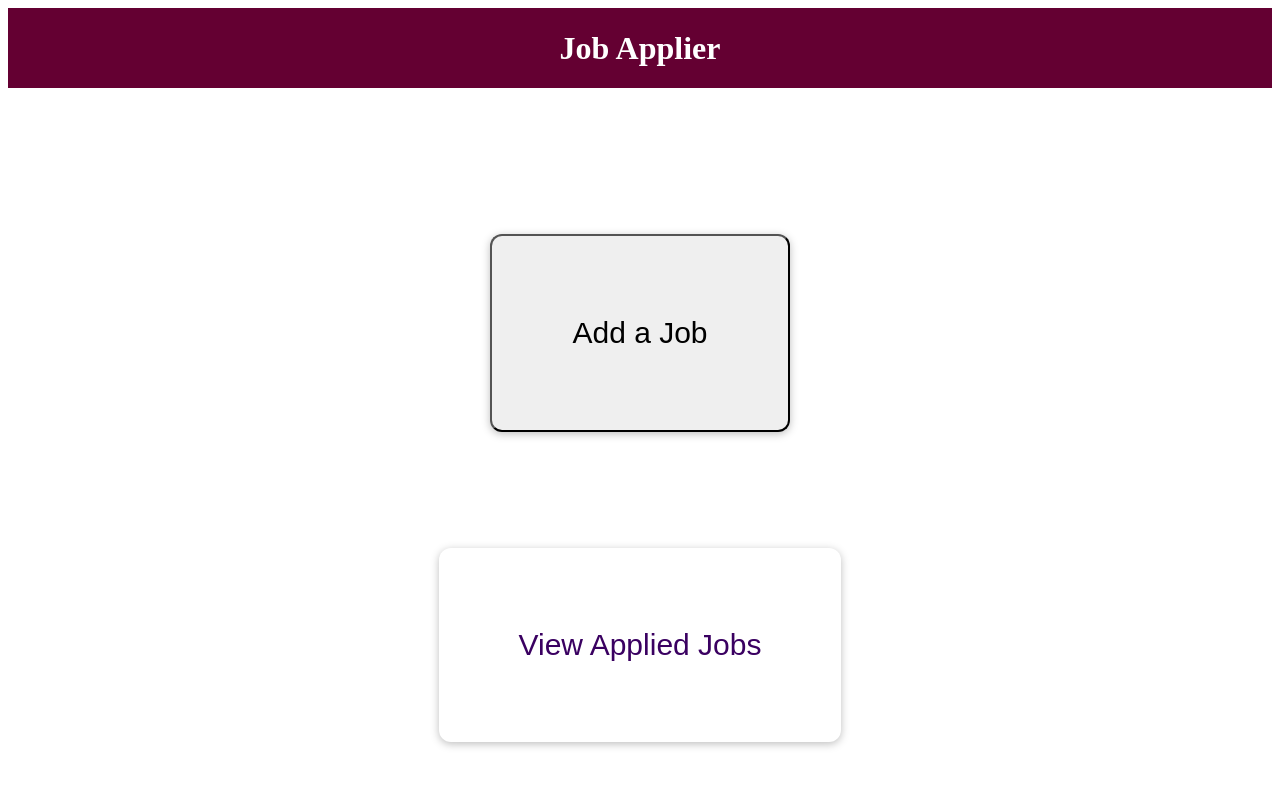
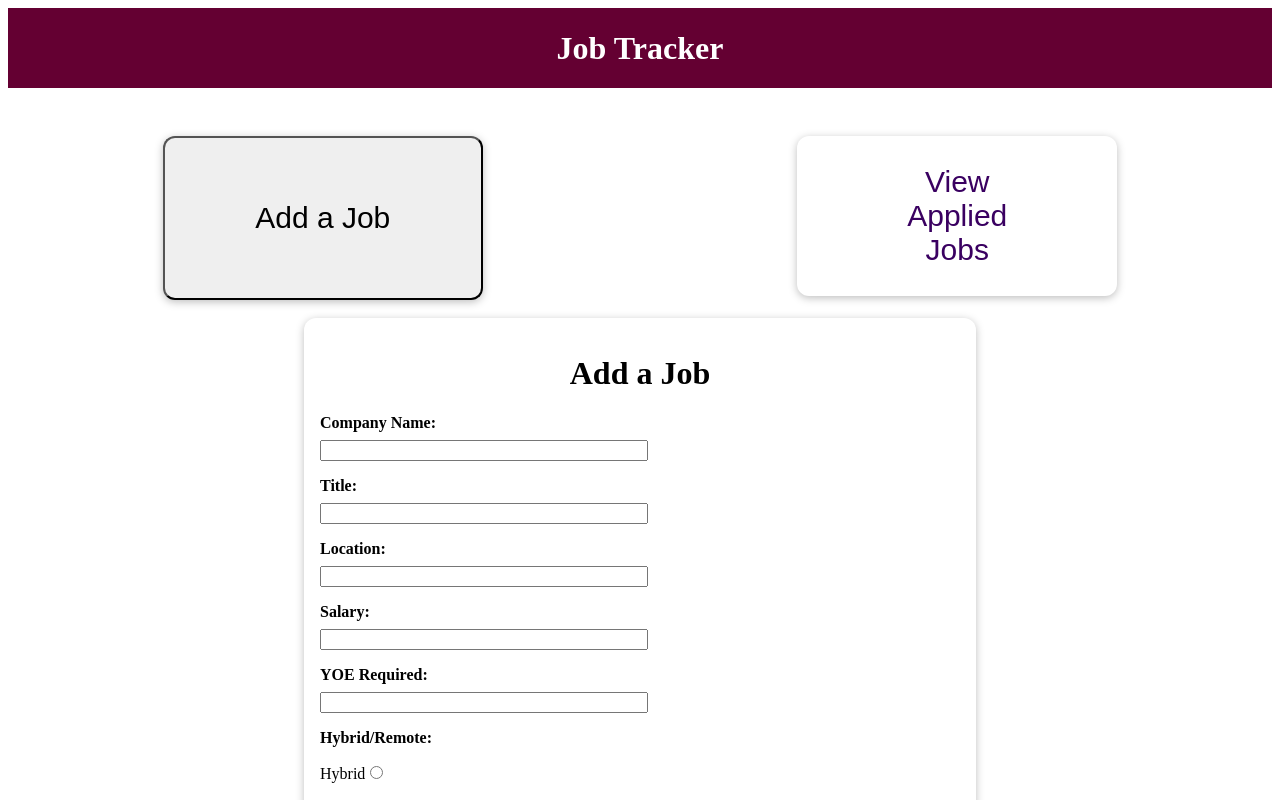
Before and after one commit to gautam0611/BookManager, a Vue app in the folder Frontend/: page / in a window 1280 px wide. Both pictures are taken after a click on the button "Add a Job". Shown: the top 800 px of the page. Built offline with nearby package versions, Linux system fonts and the light colour scheme; the HTML template or start-up script is replaced by a standard one.

Commit message:
adding form in a card look

```diff
--- a/Frontend/src/App.vue
+++ b/Frontend/src/App.vue
@@ -1,5 +1,5 @@
 <template>
-  <the-header title="Job Applier"></the-header>
+  <the-header title="Job Tracker"></the-header>
   <the-jobs></the-jobs>
 </template>
 
--- a/Frontend/src/components/Jobs/AddAJob.vue
+++ b/Frontend/src/components/Jobs/AddAJob.vue
@@ -1,28 +1,29 @@
 <template>
+  <base-card>
     <form>
       <h1>Add a Job</h1>
       <div class="form-control">
-      <label for="company-name">Company Name</label>
+        <label for="company-name"><b>Company Name:</b></label>
         <input id="company-name" type="text">
       </div>
       <div class="form-control">
-      <label for="title">Title</label>
+        <label for="title"><b>Title:</b></label>
         <input id="title" type="text">
       </div>
       <div class="form-control">
-      <label for="location">Location</label>
+        <label for="location"><b>Location:</b></label>
         <input id="location" type="text">
       </div>
       <div class="form-control">
-      <label for="salary">Salary</label>
+        <label for="salary"><b>Salary:</b></label>
         <input id="salary" type="text">
       </div>
       <div class="form-control">
-      <label for="yoe">YOE Required</label>
+        <label for="yoe"><b>YOE Required:</b></label>
         <input id="yoe" type="text">
       </div>
       <div class="form-control">
-      <label for="hybrid/remote">Hybrid/Remote:</label>
+        <label for="hybrid/remote"><b>Hybrid/Remote:</b></label>
         <div>
           <label for="hybrid">Hybrid</label>
           <input id="hybrid" type="radio">
@@ -33,10 +34,11 @@
         </div>
       </div>
       <div class="form-control">
-      <label for="date-applied">Date Applied</label>
+        <label for="date-applied"><b>Date Applied:</b></label>
         <input id="date-applied" type="text">
       </div>
     </form>
+  </base-card>
 </template>
 
 <style scoped>
@@ -45,4 +47,18 @@ input[type='radio'] {
   width: auto;
   margin-right: 1rem;
 }
+
+div {
+  margin-top: 1rem
+}
+
+h1 {
+  text-align: center;
+}
+
+input[type='text'] {
+  display: block;
+  width: 20rem;
+  margin-top: 0.5rem;
+}
 </style>
--- a/Frontend/src/components/Jobs/TheJobs.vue
+++ b/Frontend/src/components/Jobs/TheJobs.vue
@@ -21,7 +21,8 @@ export default defineComponent({
   },
   data() {
     return {
-      selectedTab: 'add-a-job'
+      selectedTab: 'applied-jobs',
+      allJobs: []
     }
   },
   methods: {
@@ -43,12 +44,12 @@ export default defineComponent({
 <style scoped>
 .button-container {
   display: flex;
-  flex-direction: column;
-  align-items: center;
+  flex-direction: row;
+  /* align-items: center; */
   /* stack the buttons one on top of another*/
   justify-content: center;
-  height: 100vh;
-  gap: 20px;
+  height: 10vh;
+  gap: 5px;
 
 }
 </style>
--- a/Frontend/src/components/UI/BaseButton.vue
+++ b/Frontend/src/components/UI/BaseButton.vue
@@ -15,17 +15,25 @@ export default defineComponent({
 
 <style scoped>
 button {
+  display: flex;
+  justify-content: center;
+  align-items: center;
+  width: 20%;
+  /* Full width of the parent container */
+  max-width: 60rem;
+  /* Constrain the maximum width */
+  min-width: 20rem;
+  /* Ensure a minimum size */
   border-radius: 12px;
   box-shadow: 0 2px 8px rgba(0, 0, 0, 0.26);
   padding: 5rem;
   margin: 3rem auto;
-  max-width: 60rem;
   font-size: 30px;
 }
 
 button:hover,
 button:active {
-  background-color: #05d4f9;
+  background-color: #de1313;
   border-color: #270041;
 }
 
@@ -35,8 +43,8 @@ button:active {
   border: none;
 }
 
-.flat:hover,
+/* .flat:hover,
 .flat:active {
   background-color: #edd2ff;
-}
+} */
 </style>
--- a/Frontend/src/components/UI/BaseCard.vue
+++ b/Frontend/src/components/UI/BaseCard.vue
@@ -11,5 +11,6 @@ div {
   padding: 1rem;
   margin: 2rem auto;
   max-width: 40rem;
+  margin-top: 150px
 }
 </style>
```
Lines whose indentation alone changed are shown as unchanged.
